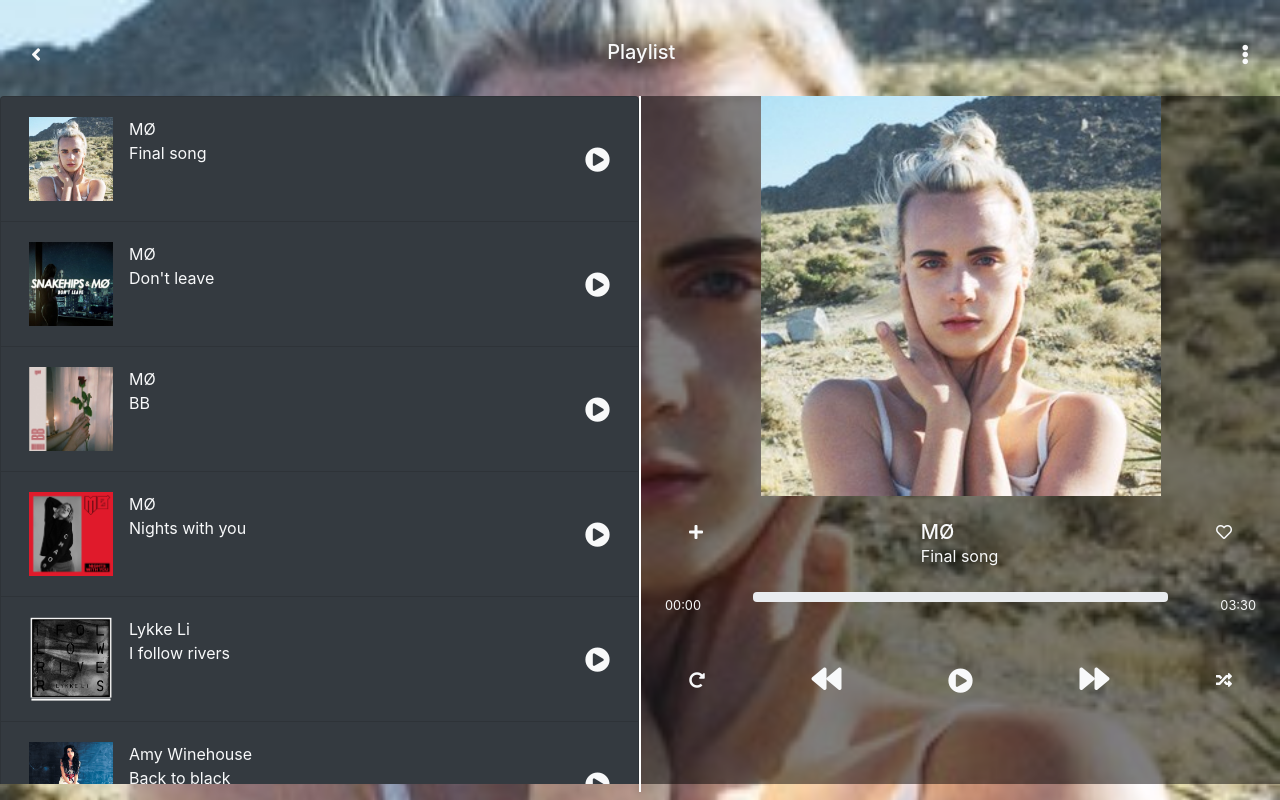
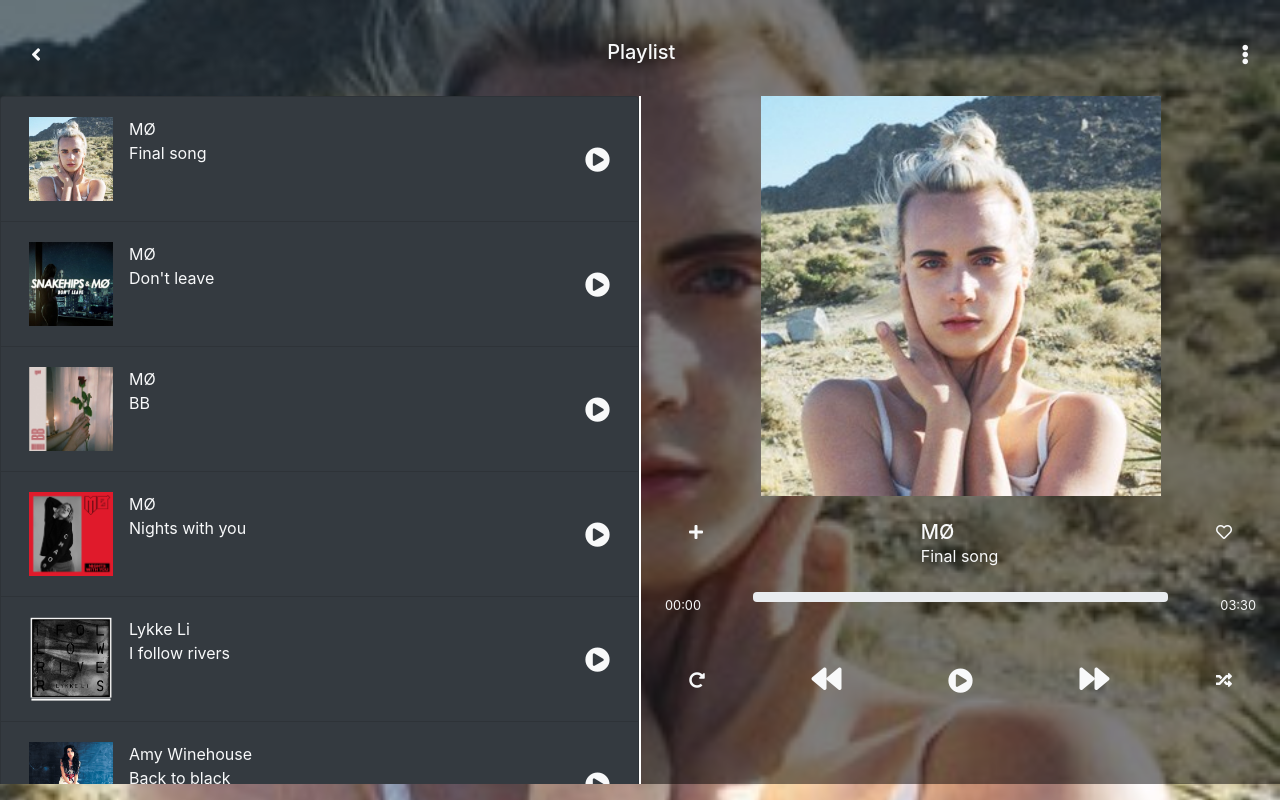
Before and after one commit to pauliht/musicplayer, a website: page www/index.html in a window 1280 px wide. Drawn offline with nearby package versions, Linux system fonts and the light colour scheme.

Commit message:
Style in progress

```diff
--- a/www/index.html
+++ b/www/index.html
@@ -9,9 +9,8 @@
 </head>
 
 <body>
-
   <main>
-    <div class="container-fluid text-light pt-4">
+    <div class="music container-fluid text-light pt-4">
       <div class="row">
         <div class="col">
           <div class="d-flex justify-content-between m-3">
@@ -21,12 +20,11 @@
           </div>
         </div>
       </div>
+      <div class="row">
          <!-- LEFT -->
-      <div class="row">
-        <div class="music playlistleft col p-0 mt-2">
-          <div class="musiclist mb-2">
-            <div class="list-group">
-              <button id="final_song" type="button" class="bg-dark text-light list-group-item list-group-item-action d-flex">
+        <div class="playlistleft col p-0 mt-2">
+          <ul class="list-group">
+            <li id="final_song" type="button" class="bg-dark text-light list-group-item list-group-item-action d-flex">
               <img src="/img/final_song.jpg" class="rounded float-left p-2" alt="final_song">
               <div class="p-2">
                 <p class="mb-0">MØ</p>
@@ -35,8 +33,8 @@
               <i class="fas fa-play-circle ml-auto p-2"></i>
               <audio id="playSong" src="/mp3/final_song.mp3" type="audio/mpeg">
               </audio>
-              </button>
-              <button id="dont_leave" type="button" class="bg-dark text-light list-group-item list-group-item-action d-flex">
+            </li>
+            <li id="dont_leave" type="button" class="bg-dark text-light list-group-item list-group-item-action d-flex">
               <img src="/img/dont_leave.jpg" class="rounded float-left p-2" alt="don't_leave">
               <div class="p-2">
               <p class="mb-0">MØ</p>
@@ -44,8 +42,8 @@
               </div>
               <i class="fas fa-play-circle ml-auto p-2"></i>
               <audio src="/mp3/dont_leave.mp3"></audio>
-              </button>
-              <button id="bb" type="button" class="bg-dark text-light list-group-item list-group-item-action d-flex">
+            </li>
+            <li id="bb" type="button" class="bg-dark text-light list-group-item list-group-item-action d-flex">
               <img src="/img/bb.jpg" class="rounded float-left p-2" alt="bb">
               <div class="p-2">
               <p class="mb-0">MØ</p>
@@ -53,8 +51,8 @@
               </div>
               <i class="fas fa-play-circle ml-auto p-2"></i>
               <audio src="/mp3/bb.mp3"></audio>
-              </button>
-              <button id="nights_with_you" type="button" class="bg-dark text-light list-group-item list-group-item-action d-flex">
+            </li>
+            <li id="nights_with_you" type="button" class="bg-dark text-light list-group-item list-group-item-action d-flex">
               <img src="/img/nights_with_you.jpg" class="rounded float-left p-2" alt="nights_with_you">
               <div class="p-2">
               <p class="mb-0">MØ</p>
@@ -62,8 +60,8 @@
               </div>
               <i class="fas fa-play-circle ml-auto p-2"></i>
               <audio src="/mp3/nights_with_you.mp3"></audio>
-              </button>
-              <button id="i_follow_rivers" type="button" class="bg-dark text-light list-group-item list-group-item-action d-flex">
+            </li>
+            <li id="i_follow_rivers" type="button" class="bg-dark text-light list-group-item list-group-item-action d-flex">
               <img src="/img/i_follow_rivers.jpg" class="rounded float-left p-2" alt="nights_with_you">
               <div class="p-2">
               <p class="mb-0">Lykke Li</p>
@@ -71,8 +69,8 @@
               </div>
               <i class="fas fa-play-circle ml-auto p-2"></i>
               <audio src="/mp3/i_follow_rivers.mp3"></audio>
-              </button>
-              <button id="back_to_black" type="button" class="bg-dark text-light list-group-item list-group-item-action d-flex">
+            </li>
+            <li id="back_to_black" type="button" class="bg-dark text-light list-group-item list-group-item-action d-flex">
               <img src="/img/back_to_black.jpg" class="rounded float-left p-2" alt="nights_with_you">
               <div class="p-2">
               <p class="mb-0">Amy Winehouse</p>
@@ -80,8 +78,8 @@
               </div>
               <i class="fas fa-play-circle ml-auto p-2"></i>
               <audio src="/mp3/back_to_black.mp3"></audio>
-              </button>
-              <button id="disco_tits" type="button" class="bg-dark text-light list-group-item list-group-item-action d-flex">
+            </li>
+            <li id="disco_tits" type="button" class="bg-dark text-light list-group-item list-group-item-action d-flex">
               <img src="/img/disco_tits.jpg" class="rounded float-left p-2" alt="nights_with_you">
               <div class="p-2">
               <p class="mb-0">Tove Lo</p>
@@ -89,9 +87,8 @@
               </div>
               <i class="fas fa-play-circle ml-auto p-2"></i>
               <audio src="/mp3/disco_tits.mp3"></audio>
-              </button>
-            </div>
-          </div>
+            </li>
+          </ul>
         </div>
       <!-- RIGHT -->
         <div class="playlistright col p-0 mt-2 mb-2">
@@ -102,7 +99,6 @@
                 <p class="card-text">Final song</p></div>
               <div><i class="far fa-heart mr-5"></i></div>
             </div>
-
 
             <div class="timePlayer d-flex justify-content-between pt-4 pb-4">
               <div class="ml-4"><small>00:00</small></div>
@@ -120,8 +116,6 @@
               <div class="mr-5"><i class="fas fa-random"></i></div>
             </div>
         </div>
-
-
 
         </div>
       </div>
--- a/www/style.css
+++ b/www/style.css
@@ -15,7 +15,7 @@
   object-fit: cover;
 }
 
-.music{
+.playlistleft{
   padding-left:0;
   padding-right:0;
   border-right: 2px solid #fff;
@@ -34,7 +34,7 @@
   color: grey;
 }
 
-.playlistright{
+.music {
   background-color: rgba(0, 0, 0, 0.5)
 }
 
@@ -121,7 +121,7 @@
 align-items: center;
 }
 
-.musiclist{
+.playlistleft{
   height: calc(100vh - 112px);
   overflow: scroll;
 }
```
Lines whose indentation alone changed are shown as unchanged.
